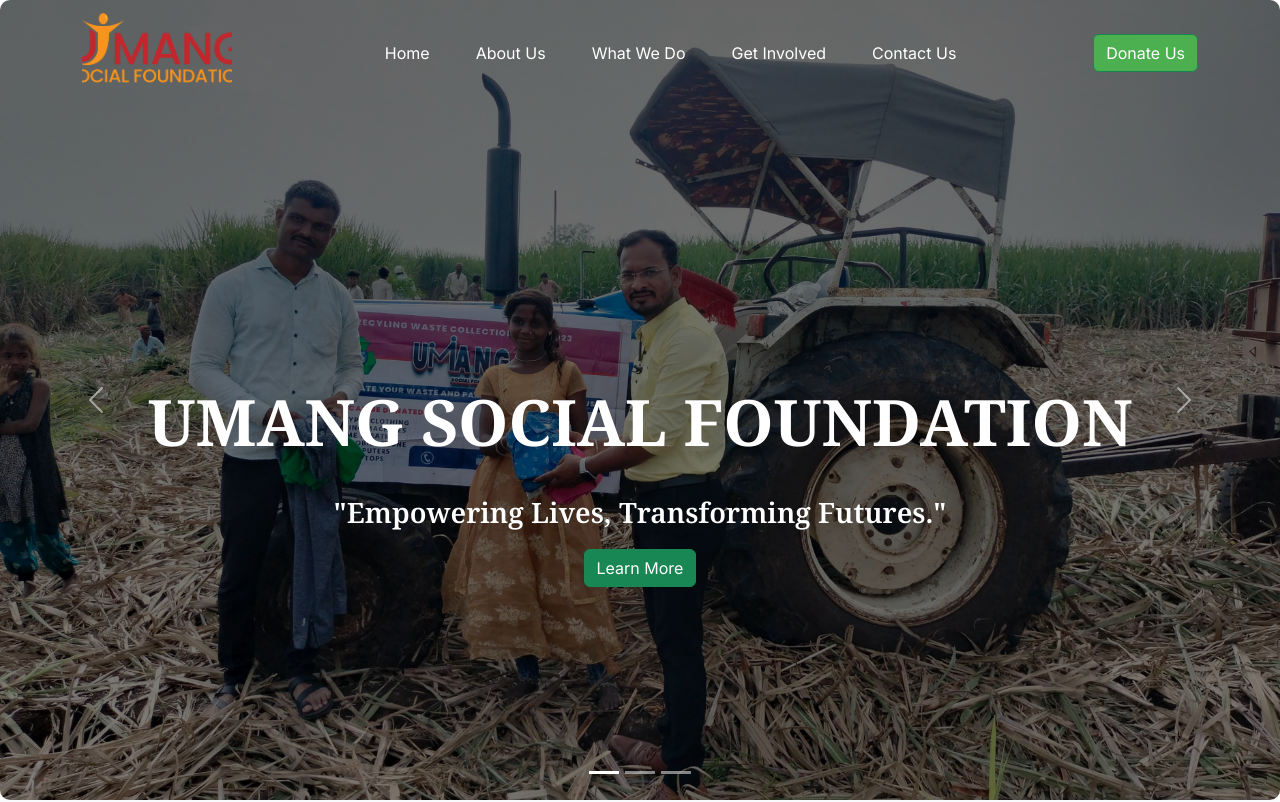
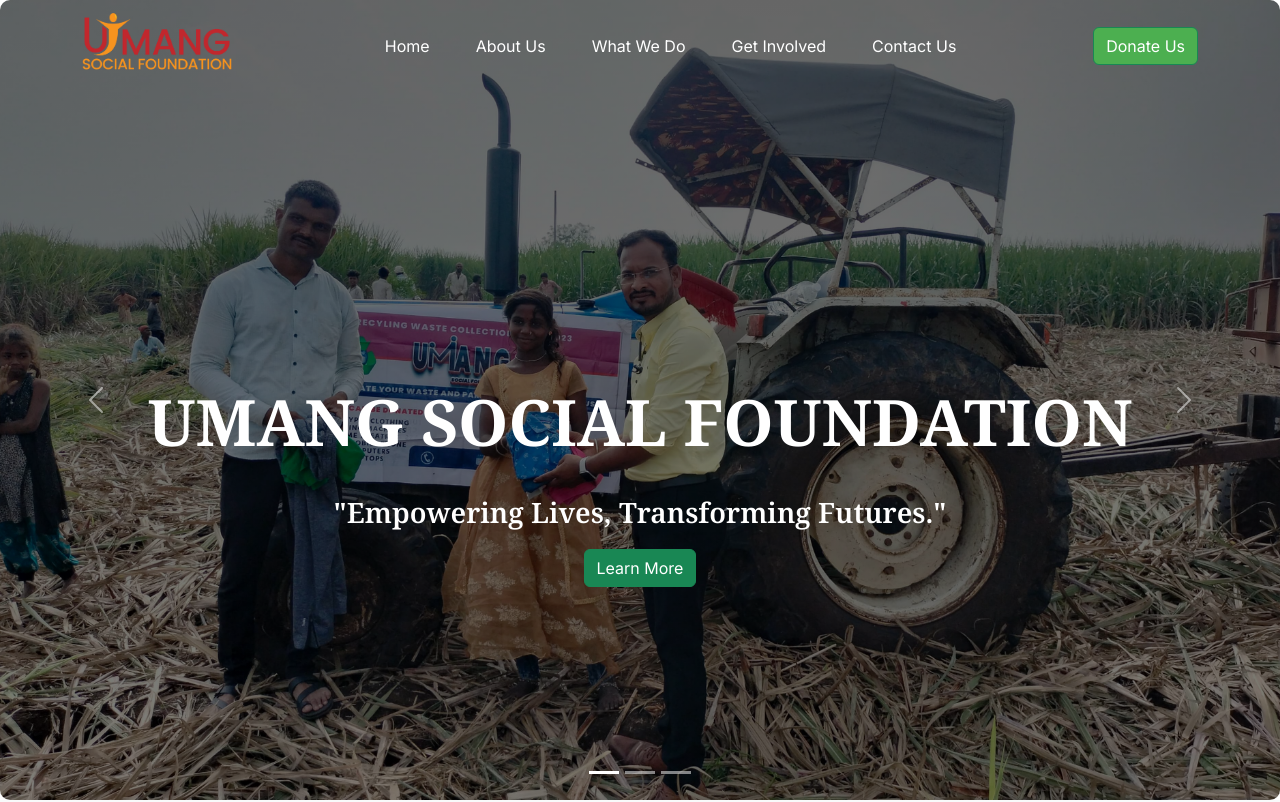
Before and after one commit to pratik3155/jay-interrior, a React (Vite) app: page / in a window 1280 px wide. Shown: the top 802 px of the page. Built offline with nearby package versions, Linux system fonts and the light colour scheme.

Commit message:
Update Header.css

```diff
--- a/src/components/Header.css
+++ b/src/components/Header.css
@@ -57,7 +57,7 @@
 
 .logo {
   width: 150px;
-  height: 80px;
+/*   height: 80px; */
   object-fit: cover;
   /* border-radius: 50%; */
 }
```
